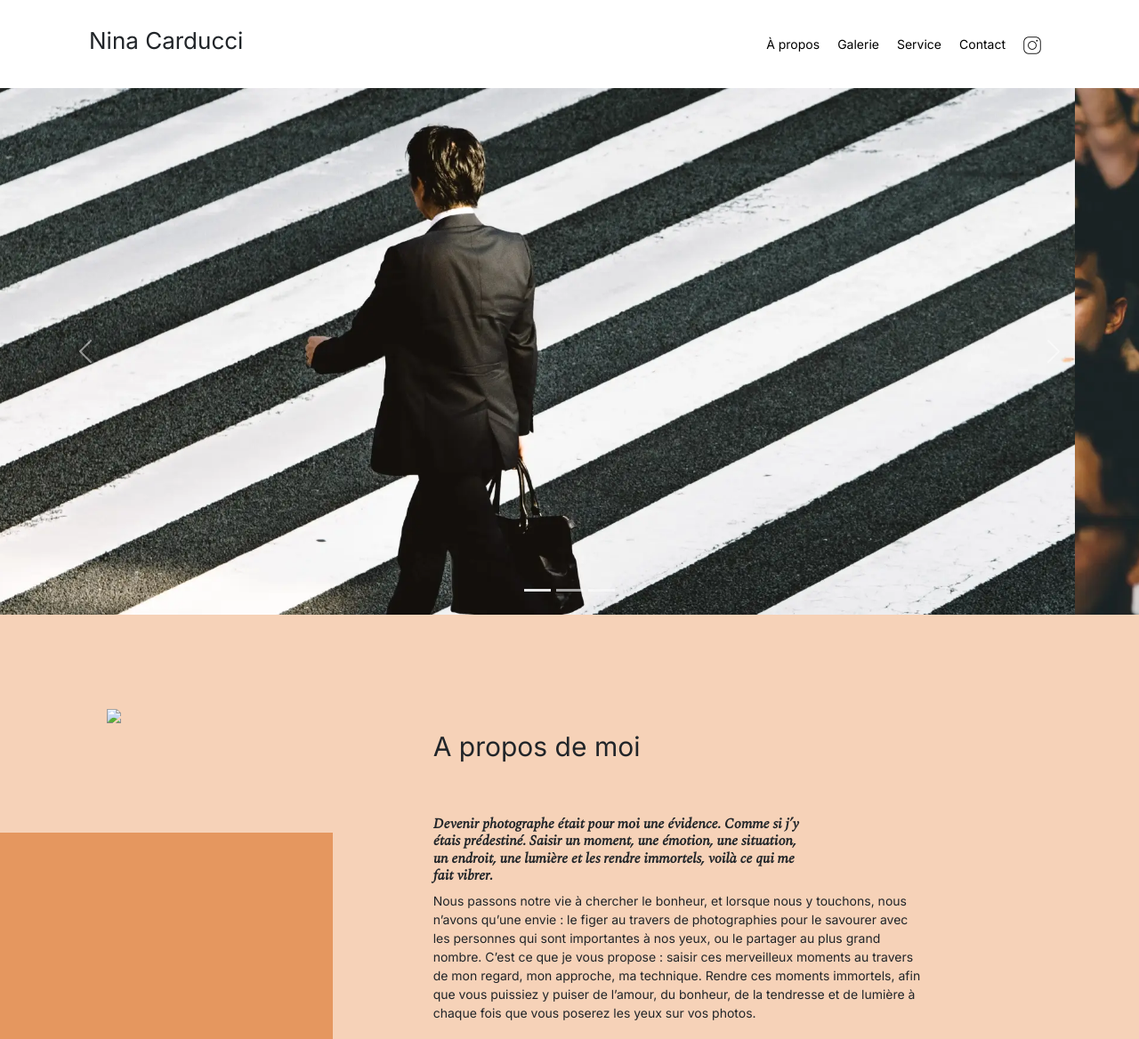
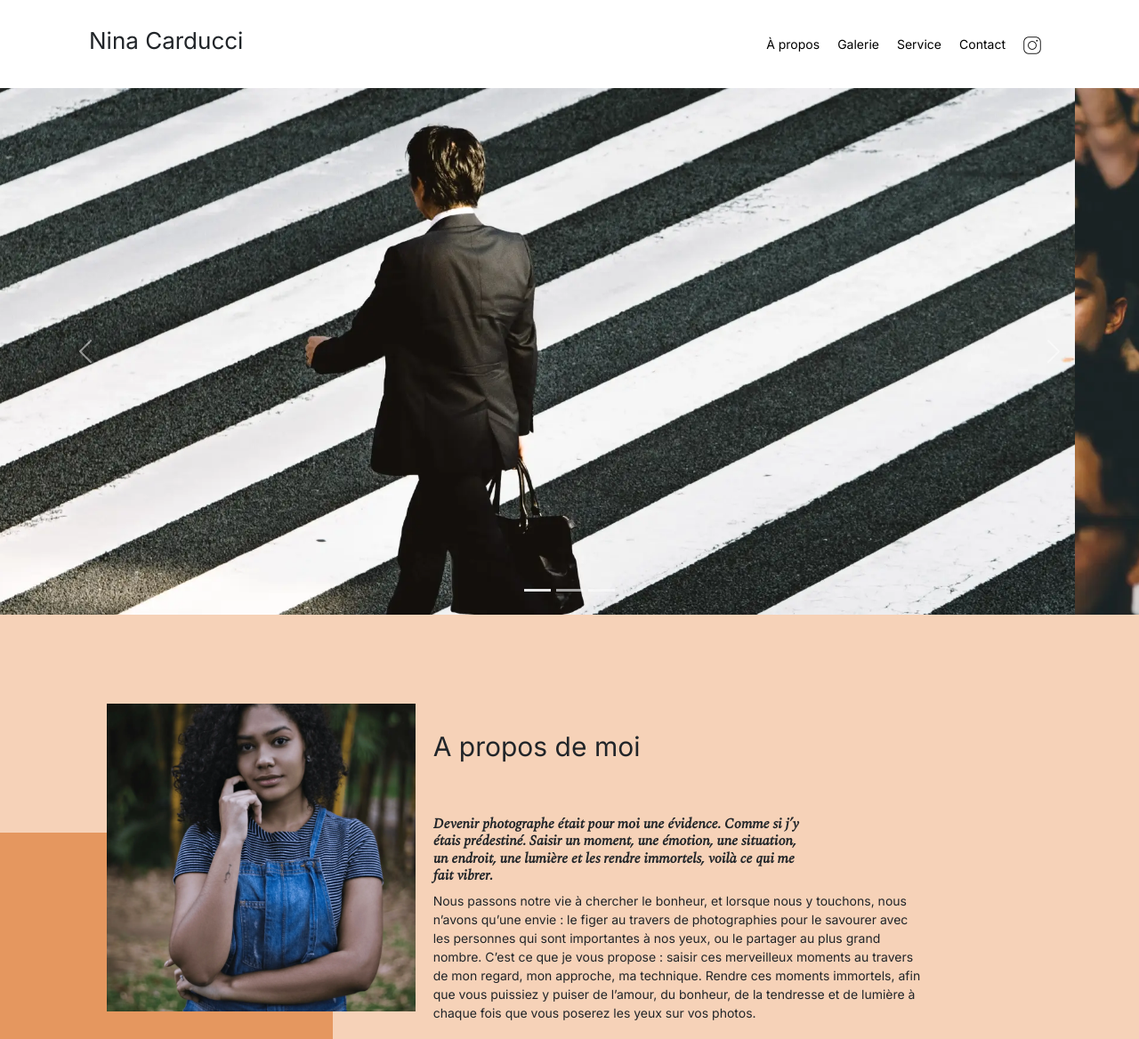
Before and after one commit to Wdj39/P4_ocp_WD, a plain HTML site: page index.html in a window 1280 px wide. Shown: the top 1168 px of the page at 89% size. Drawn offline with nearby package versions, Linux system fonts and the light colour scheme; no server answers.

Commit message:
Add files via upload

```diff
--- a/index.html
+++ b/index.html
@@ -64,7 +64,7 @@
 
 <section id="about">
 	<div class="picture left">
-		<img src="./assets/images/nina_cp.zip">
+		<img src="./assets/images/nina.webp">
 	</div>
 
 	<script>
```
